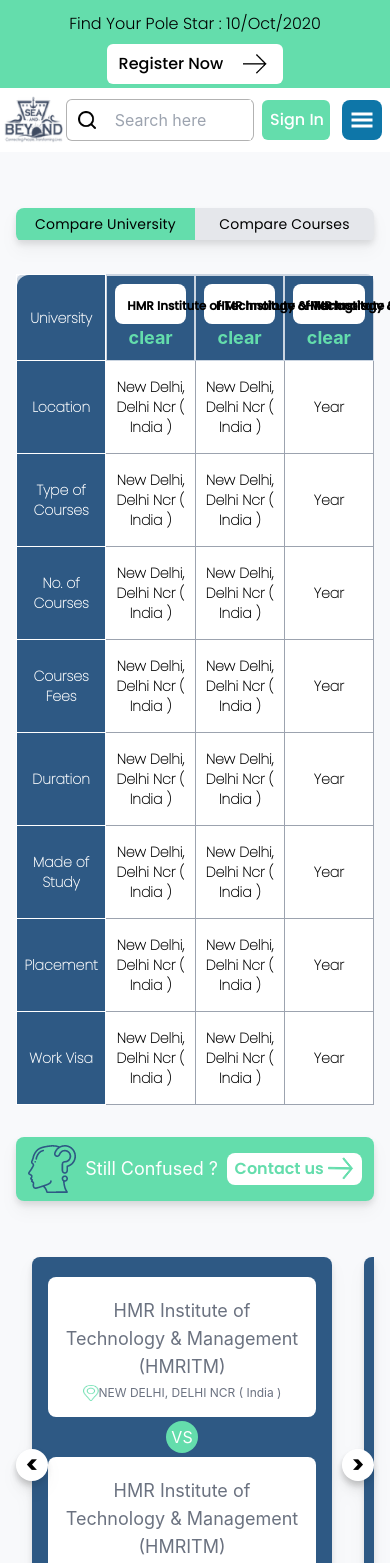
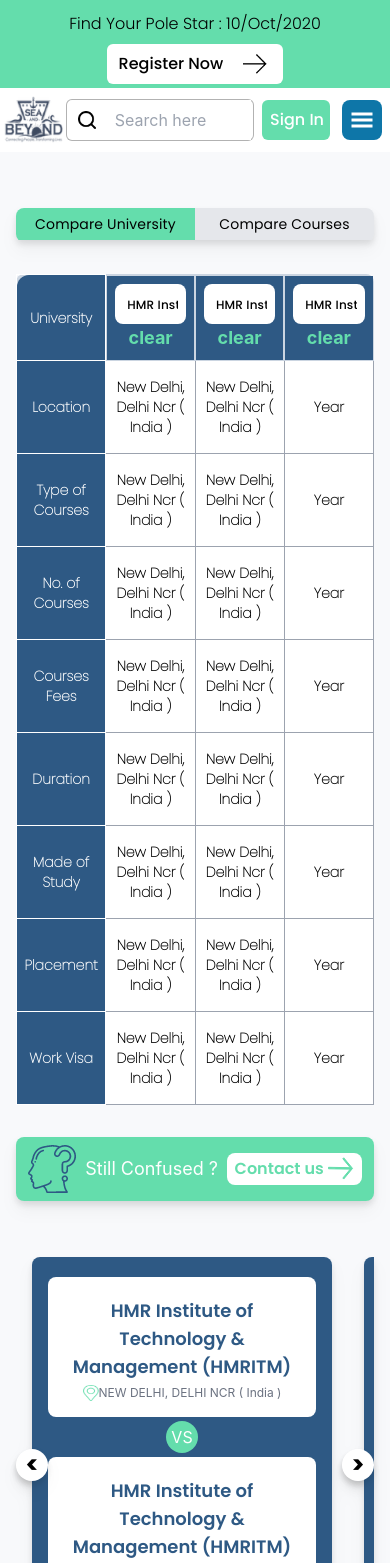
Before and after one commit to ARS1337/newapp, a React (Create React App) app: page /Third in a window 390 px wide. Shown: the top 1563 px of the page. Built offline with nearby package versions, Linux system fonts and the light colour scheme.

Commit message:
responsive changes

```diff
--- a/src/Components/CompareContainer.js
+++ b/src/Components/CompareContainer.js
@@ -3,7 +3,7 @@
 const ComparisonComponent = (props) => {
   return (
     <div className="bg-white p-4 flex flex-col items-center justify-center rounded-lg my-1">
-      <label className="text-center py-1 text-lg">HMR Institute of Technology & Management (HMRITM)</label>
+      <label className="text-center py-1 text-lg text-blue-custom font-Poppins-SemiBold">HMR Institute of Technology & Management (HMRITM)</label>
       <div className="flex flex-row items-center">
         <img src="/assets/SecondPage/pin.png" alt="location" className="h-4 w-4" />
         <label className="text-xs">NEW DELHI, DELHI NCR ( India )</label>
--- a/src/Components/ComparisionTable.js
+++ b/src/Components/ComparisionTable.js
@@ -7,6 +7,7 @@
   return (
     <div className="p-2 bg-blue-custom max-w-[300px]">
       <div className="max-w-xs bg-white rounded-lg p-2 pb-2 ">
+        <Typography noWrap>
           <select className="max-w-[250px] p-0 md:p-2 bg-transparent font-Poppins-Medium text-xs break-all outline-none">
             <option className="font-Poppins-Medium text-xs break-all">
               <Typography noWrap>HMR Institute of Technology & Management (HMRITM)1</Typography>
@@ -17,7 +18,9 @@
             <option className="font-Poppins-Medium text-xs break-all">
               HMR Institute of Technology & Management (HMRITM)3
             </option>
+            <option className="font-Poppins-Medium text-xs break-all">Find University?</option>
           </select>
+        </Typography>
       </div>
       <button className="text-green-custom text-lg"> clear</button>
     </div>
@@ -33,7 +36,7 @@
           <col span="2" />
           <col />
         </colgroup>
-        <thead>
+        <thead className="min-w-[500px] overflow-scroll">
           <tr className="w-full  p-4  ">
             <th className="w-1/4 font-Poppins-Thin text-sm text-white border border-white rounded-tl-xl overflow-hidden bg-blue-custom ">
               University
@@ -45,12 +48,12 @@
               <CustomSelect />
             </th>
             <th className="w-1/4">
-              <CustomSelect />
+              <CustomSelect checked={true} />
             </th>
           </tr>
         </thead>
-        <tbody>
-          <tr className="w-full bg-white font-Poppins-Thin text-sm">
+        <tbody className="min-w-[500px] overflow-scroll">
+          <tr className="w-full bg-white font-Poppins-Thin text-sm min-w-[500px] overflow-scroll">
             <th className="w-1/4 bg-blue-custom py-5 text-white border border-white">Location</th>
             <th className="w-1/4 bg-white py-4 text-black border border-gray-400 border-t-0">
               New Delhi, Delhi Ncr ( India )
--- a/src/Components/Header.js
+++ b/src/Components/Header.js
@@ -42,14 +42,7 @@
 
         <div className="w-20 whitespace-nowrap md:w-24 mr-1 md:mr-8   ">
           <div className=" relative h-10 rounded-md flex items-center justify-between z-50 flex-row bg-green-custom  ">
-            <Link
-              to="Second"
-              onClick={() => {
-                props.setcurrPage("second");
-              }}
-            >
             <button className=" pl-2 font-Poppins-Medium p-1.5 text-white ">Sign In</button>
-            </Link>
             <div className="hidden md:block">
               <img
                 className=" h-5 w-auto  text-lg hidden md:block mr-2"
@@ -59,12 +52,6 @@
             </div>
           </div>
         </div>
-        <Link
-          to="Third"
-          onClick={() => {
-            props.setcurrPage("third");
-          }}
-        >
         <div
           className="flex md:hidden p-2 rounded-lg mx-2 bg-dark-blue-custom hover:cursor-pointer"
           onClick={() => setopen(!open)}
@@ -72,7 +59,6 @@
           <GiHamburgerMenu size={24} color="white" />
           <SimpleDrawer open={open} setopen={setopen} />
         </div>
-        </Link>
         <div className="hidden md:flex flex-row items-center justify-start w-4/12 lg:w-4/12 md:4/12">
           <Link to="/">
             <RoundedLink
--- a/src/Components/MainTable.js
+++ b/src/Components/MainTable.js
@@ -1,4 +1,5 @@
 import React from "react";
+import { Link } from "react-router-dom";
 import Table from "./Table";
 
 function MainTable(props) {
@@ -19,6 +20,12 @@
       {props?.data?.tableList?.map((tableData, key) => {
         return (
           <div className="my-4 w-full" key={key}>
+            <Link
+              to="Second"
+              onClick={() => {
+                props.setcurrPage("second");
+              }}
+            >
               <Table
                 title={tableData.title}
                 location={tableData.location}
@@ -27,7 +34,9 @@
                 mode={tableData.mode}
                 duration={tableData.duration}
                 no={tableData.no}
+                setcurrPage={props.setcurrPage}
               />
+            </Link>
           </div>
         );
       })}
--- a/src/Components/Table.js
+++ b/src/Components/Table.js
@@ -1,4 +1,5 @@
 import React from "react";
+import { Link } from "react-router-dom";
 
 function Table(props) {
   return (
@@ -34,7 +35,16 @@
           </div>
         </div>
         <div className="flex flex-row items-center justify-between w-full">
-          <button className="p-2 px-3 text-white bg-blue-custom rounded-md text-lg font-Poppins-Regular mr-4">Compare</button>
+          <Link
+            to="Third"
+            onClick={() => {
+              props.setcurrPage("third");
+            }}
+          >
+            <button className="p-2 px-3 text-white bg-blue-custom rounded-md text-lg font-Poppins-Regular mr-4">
+              Compare
+            </button>
+          </Link>
           <div className="flex flex-row items-center justify-between w-full max-w-xs">
             <img src="/assets/Group 1.png" alt="download" />
             <a href="/" className="text-gray-600 text-lg font-Poppins-Regular">
```
Lines whose indentation alone changed are shown as unchanged.
